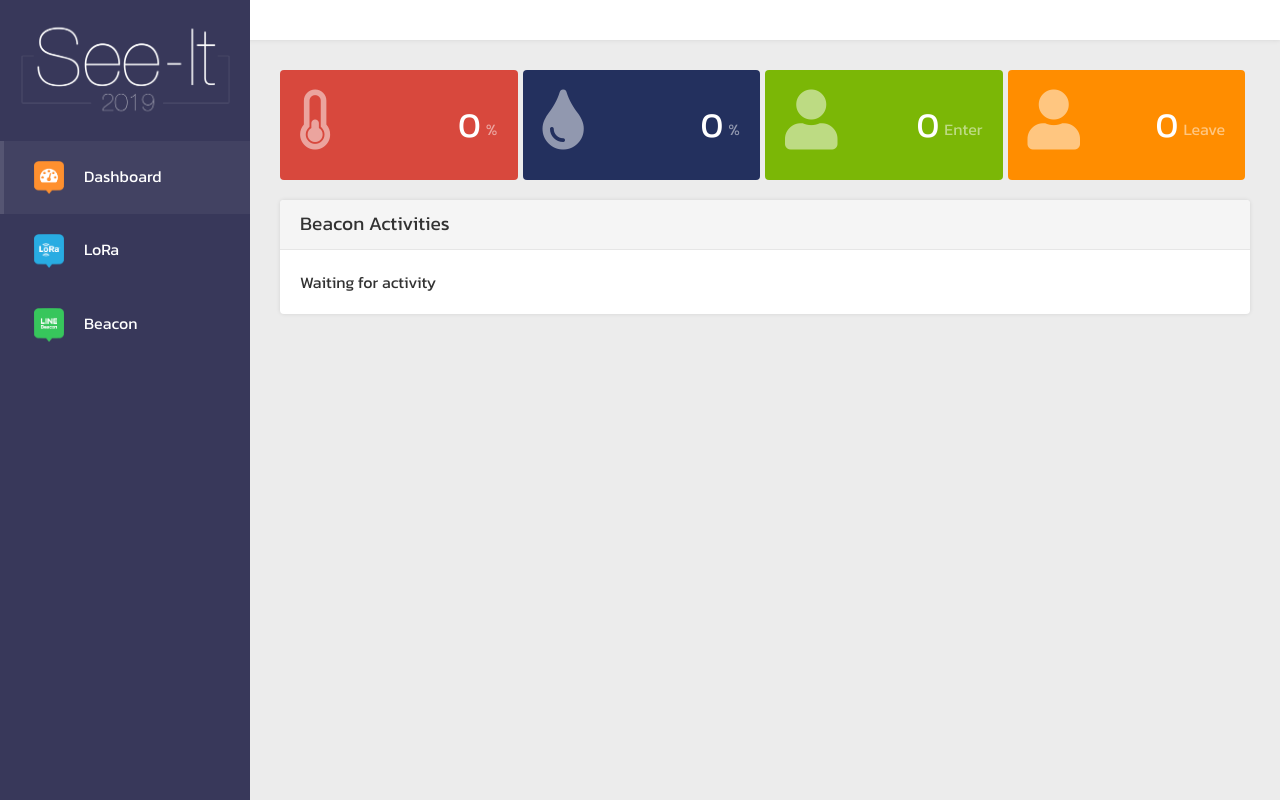
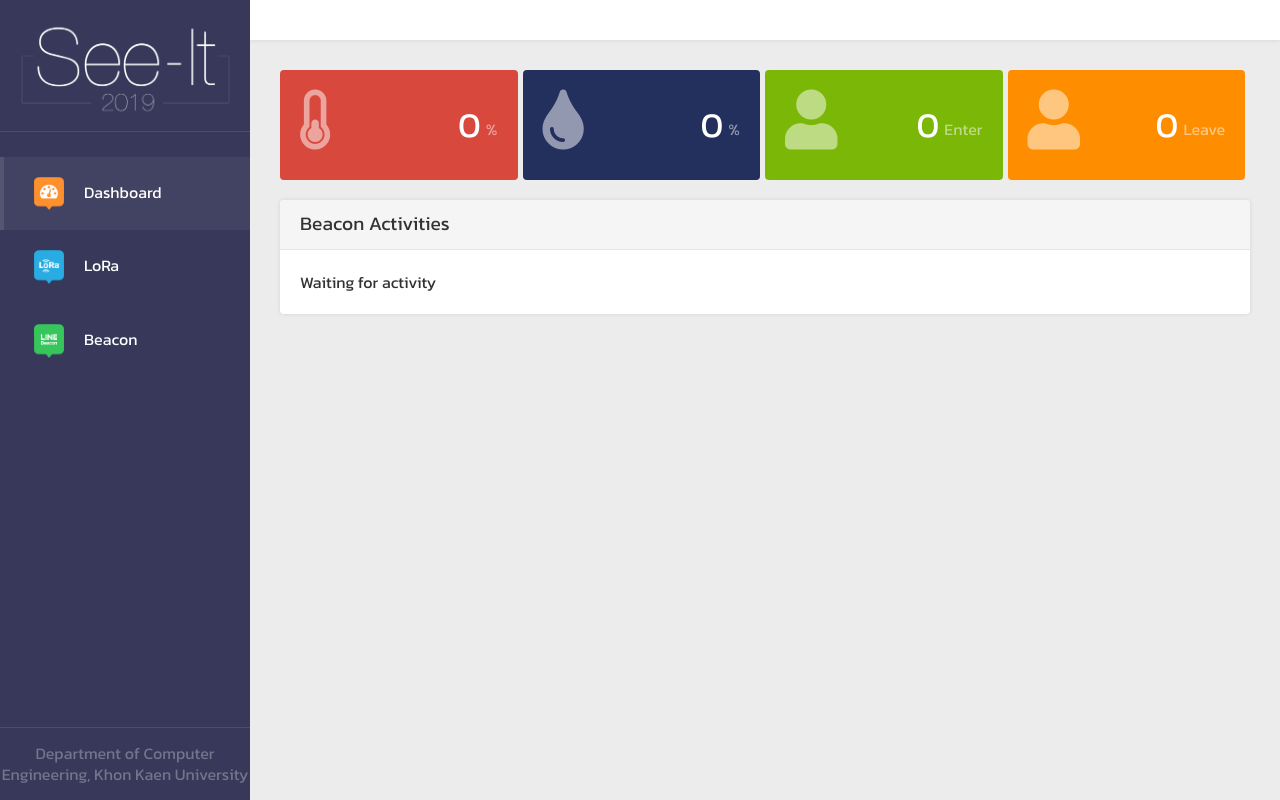
Before and after one commit to ihiroshi27/tgr-see-it2019, a React (Create React App) app in the folder view/: page / in a window 1280 px wide. Built offline with nearby package versions, Linux system fonts and the light colour scheme; no server answers.

Commit message:
Upate dashboard and nav style

```diff
--- a/view/src/DashBoard.js
+++ b/view/src/DashBoard.js
@@ -48,7 +48,7 @@ class DashBoard extends React.Component {
                             status = '<span style="color: rgb(216, 72, 61)">leave</span>';
                             break;
                     }
-                    var newHTML = '<div>' + icon + json.results.userID + ' has <span class="bold">' + status + '</span> at ' + json.results.datetime + ', current <span class="bold">' + json.results.tourists + '</span> users.</div>' + html;
+                    var newHTML = '<div>' + icon + json.results.userID + ' has <span class="bold">' + status + '</span> at ' + json.results.datetime + ' | current <span class="bold">' + json.results.tourists + '</span> users.</div>' + html;
                     this.beacon.innerHTML = newHTML;
                     break;
             }
--- a/view/src/NavBar.css
+++ b/view/src/NavBar.css
@@ -8,6 +8,7 @@
 }
 #navbar > .logo {
     margin: 10px 0px;
+    border-bottom: 1px solid rgba(255, 255, 255, 0.1);
 }
 #navbar > .logo > img {
     width: 100%;
@@ -15,6 +16,15 @@
 }
 #navbar > .section {
     color: #fff;
+    padding: 15px 0px;
+}
+#navbar > .section:last-child {
+    position: absolute;
+    bottom: 0px;
+    text-align: center;
+    border-top: 1px solid rgba(255, 255, 255, 0.1);
+    color: rgba(255, 255, 255, 0.3);
+    line-height: 1.3;
 }
 #navbar > .section > a {
     display: block;
--- a/view/src/NavBar.js
+++ b/view/src/NavBar.js
@@ -17,6 +17,10 @@ class Navbar extends React.Component {
                     <NavLink className="link" activeClassName="active" exact to="/lora"><img src={ PUBLIC_URL + "/lora-icon.png" } />LoRa</NavLink>
                     <NavLink className="link" activeClassName="active" exact to="/beacon"><img src={ PUBLIC_URL + "/line-beacon.png" } />Beacon</NavLink>
                 </div>
+                <div className="section">
+                    Department of Computer Engineering,
+                    Khon Kaen University
+                </div>
             </div>
         );
     }
```
